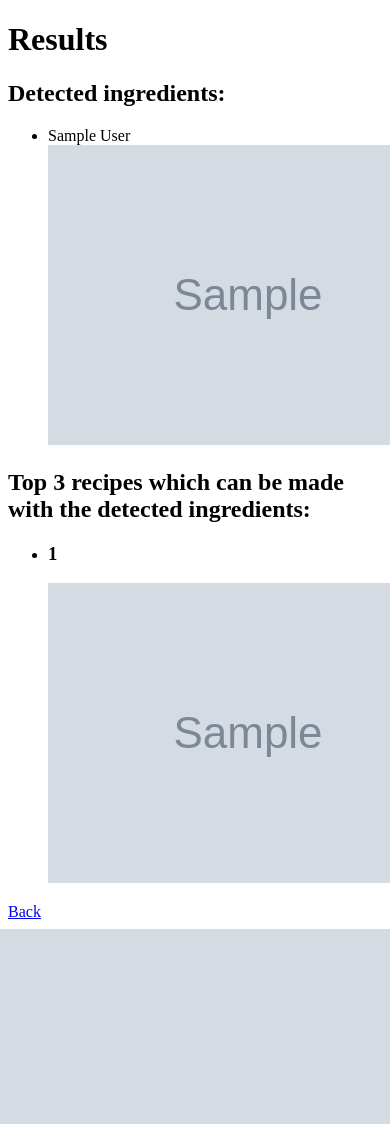
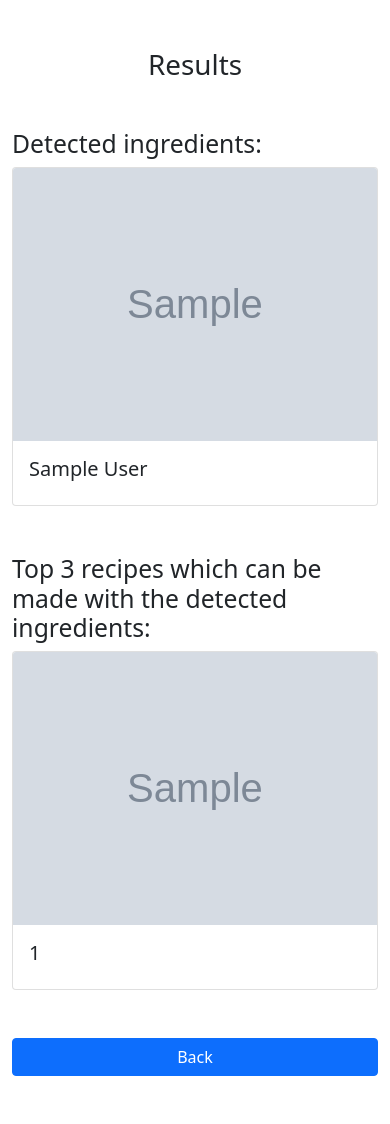
Before and after one commit to amanjaiswl/IngredientDetectionPOC, a Flask app: template templates/results.html in a window 390 px wide; the page is wider, and only the part inside the window is pictured. Before the commit the page ends 929 px from the top of that part, so only its background shows below. Run offline with Flask 2, Linux system fonts and the light colour scheme; the template is opened without the code that fills it: most values are stand-ins (such as "Sample title", 1, 10 or a date in 2020); grey boxes marked "Sample" are stand-in pictures; some libraries are stand-ins or nearby versions.

Commit message:
it is useful in mobile. css changes

```diff
--- a/templates/results.html
+++ b/templates/results.html
@@ -2,50 +2,58 @@
 <html>
 <head>
     <title>Results</title>
+    <meta name="viewport" content="width=device-width, initial-scale=1">
+    <!-- Add Bootstrap CSS -->
+    <link href="https://stackpath.bootstrapcdn.com/bootstrap/5.0.0-beta1/css/bootstrap.min.css" rel="stylesheet">
+    <style>
+        /* Limit the maximum width of the images to 100% of their container */
+        .card-img-top {
+            max-width: 100%;
+            height: auto;
+        }
+        /* Set the font size to a comfortable reading level */
+        body {
+            font-size: 1.2rem;
+        }
+    </style>
 </head>
-<body>
-    <h1>Results</h1>
-    <!-- <p>Detected objects: {{ results }}</p> -->
+<body class="container py-5">
+    <h1 class="mb-5 text-center">Results</h1>
 
     {% if ingredients %}
         <h2>Detected ingredients:</h2>
-        <ul>
+        <div class="row g-4">
             {% for ingredient in ingredients %}
-                <li>
-                    {{ ingredient.displayName }}
-                    <img src="{{ ingredient.image }}" alt="{{ ingredient.displayName }}">
-                </li>
+                <div class="col-md-4">
+                    <div class="card">
+                        <img src="{{ ingredient.image }}" class="card-img-top" alt="{{ ingredient.displayName }}">
+                        <div class="card-body">
+                            <h5 class="card-title">{{ ingredient.displayName }}</h5>
+                        </div>
+                    </div>
+                </div>
             {% endfor %}
-        </ul>
+        </div>
     {% else %}
-        <h2>Sorry, No ingredient detected.</h2>
+        <h2 class="text-center">Sorry, No ingredient detected.</h2>
     {% endif %}
 
-    <!-- {% if ingredient_recipes %}
-        <h2>Recipes for each detected ingredient:</h2>
-        {% for ingredient_name, recipes in ingredient_recipes.items() %}
-            <h3>{{ ingredient_name }}:</h3>
-            <ul>
-                {% for recipe in recipes %}
-                    <li>{{ recipe }}</li>
-                {% endfor %}
-            </ul>
-        {% endfor %}
-    {% endif %} -->
-
     {% if top_recipes %}
-        <h2>Top 3 recipes which can be made with the detected ingredients:</h2>
-        <ul>
+        <h2 class="mt-5">Top 3 recipes which can be made with the detected ingredients:</h2>
+        <div class="row g-4">
             {% for recipe in top_recipes %}
-                <li>
-                    <h3>{{ recipe[0] }} </h3>
-                  <!-- (count: {{ recipe[1]["count"] }}) -->
-                    <img src="{{ recipe[1]["image_url"] }}" alt="{{ recipe[0] }}">
-                </li>
+                <div class="col-md-4">
+                    <div class="card">
+                        <img src="{{ recipe[1]['image_url'] }}" class="card-img-top" alt="{{ recipe[0] }}">
+                        <div class="card-body">
+                            <h5 class="card-title">{{ recipe[0] }}</h5>
+                        </div>
+                    </div>
+                </div>
             {% endfor %}
-        </ul>
+        </div>
     {% endif %}
 
-    <a href="/">Back</a>
+    <a href="/" class="btn btn-primary mt-5 d-block mx-auto">Back</a>
 </body>
 </html>
```
Also changed, not shown: templates/index.html (+31 -19 lines).
